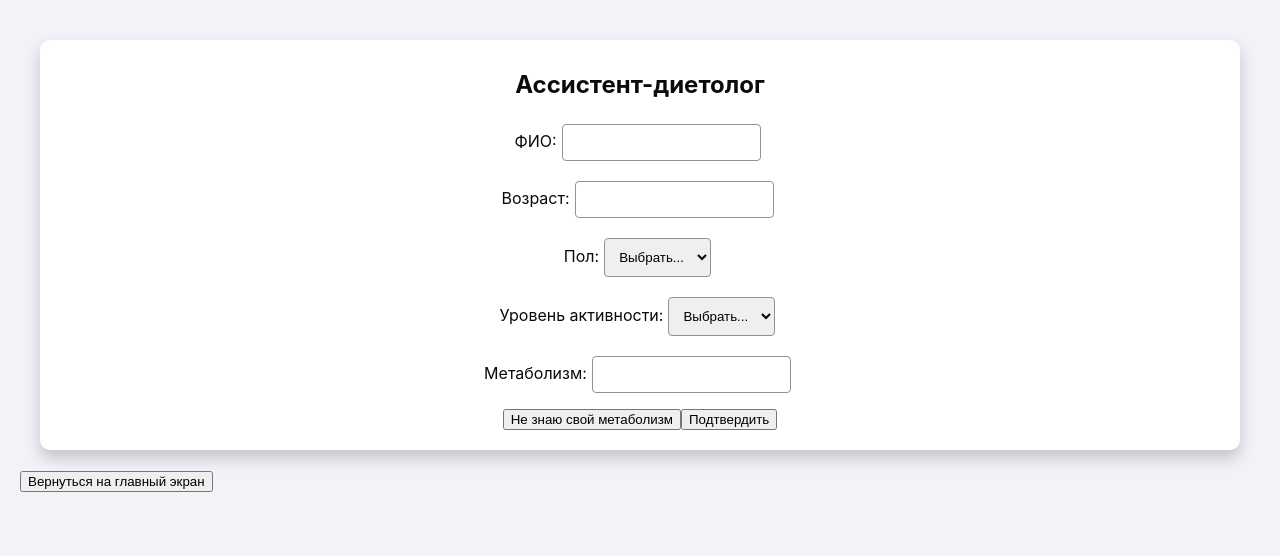
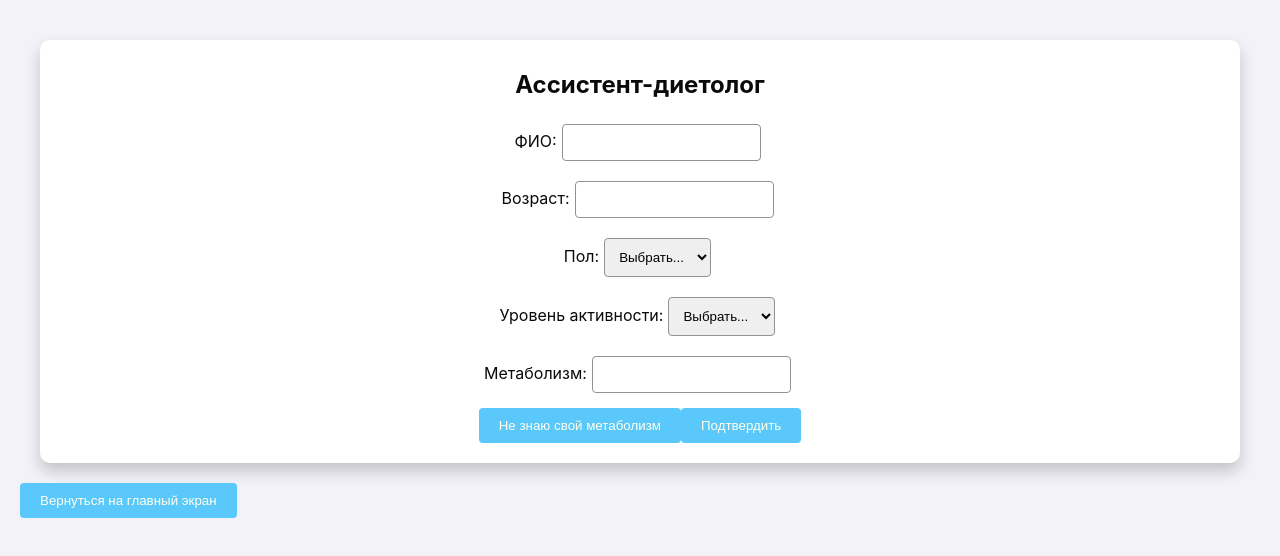
Before and after one commit to hitchhiker11/diet_web_bot, a React (Create React App) app: page / in a window 1280 px wide. Both pictures are taken after a click on the button "Мои параметры". Shown: the top 556 px of the page. Built offline with nearby package versions, Linux system fonts and the light colour scheme.

Commit message:
Update App.css

```diff
--- a/src/App.css
+++ b/src/App.css
@@ -75,18 +75,16 @@ input, select {
   border-radius: 4px;
 }
 
-.button {
+button {
   background-color: var(--tg-theme-button-color);
   color: var(--tg-theme-button-text-color);
   padding: 10px 20px;
   border: none;
   border-radius: 4px;
   cursor: pointer;
-  text-decoration: none; /* Убирает подчеркивание у ссылок */
-  text-align: center;
   display: inline-block;
 }
 
-.button:hover {
+button:hover {
   background-color: var(--tg-theme-link-color);
 }
```
